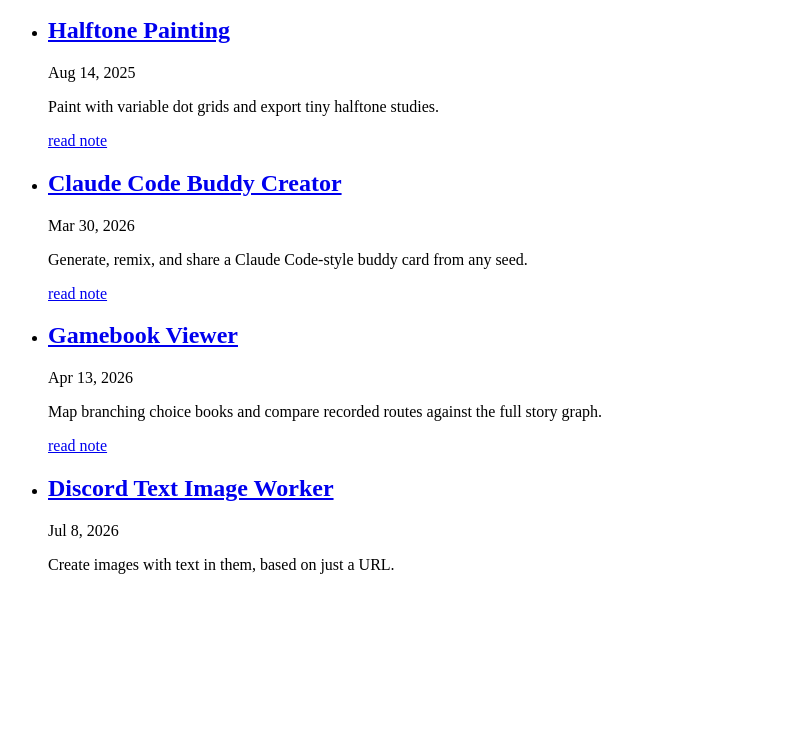
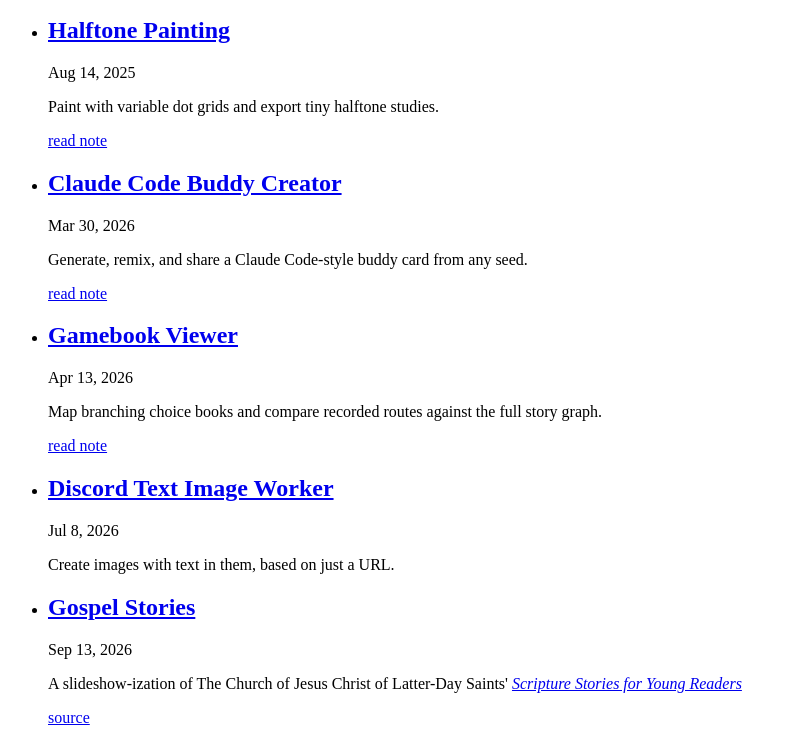
Before and after one commit to carterworks/tools.carter.works, a website: page public/index.html in a window 1280 px wide. Shown: the part 127-870 px from the top of the page, without its empty margins (0-797 px from the left). Before the commit the page ends 800 px from the top, so only its background shows below. Drawn offline with Linux system fonts and the light colour scheme.

Commit message:
Link Gospel Stories

```diff
--- a/public/index.html
+++ b/public/index.html
@@ -45,6 +45,12 @@
           <p><time datetime="2026-07-08">Jul 8, 2026</time></p>
           <p>Create images with text in them, based on just a URL.</p>
         </li>
+        <li>
+          <h2><a href="https://gospelstories.carter.works/">Gospel Stories</a></h2>
+          <p><time datetime="2026-09-13">Sep 13, 2026</time></p>
+          <p>A slideshow-ization of The Church of Jesus Christ of Latter-Day Saints' <a href="https://www.churchofjesuschrist.org/media/collection/scripture-stories-for-young-readers?lang=eng"><em>Scripture Stories for Young Readers</em></a></p>
+          <p><a href="https://github.com/carterworks/gospel-stories">source</a></p>
+        </li>
       </ul>
     </main>
   </body>
```
